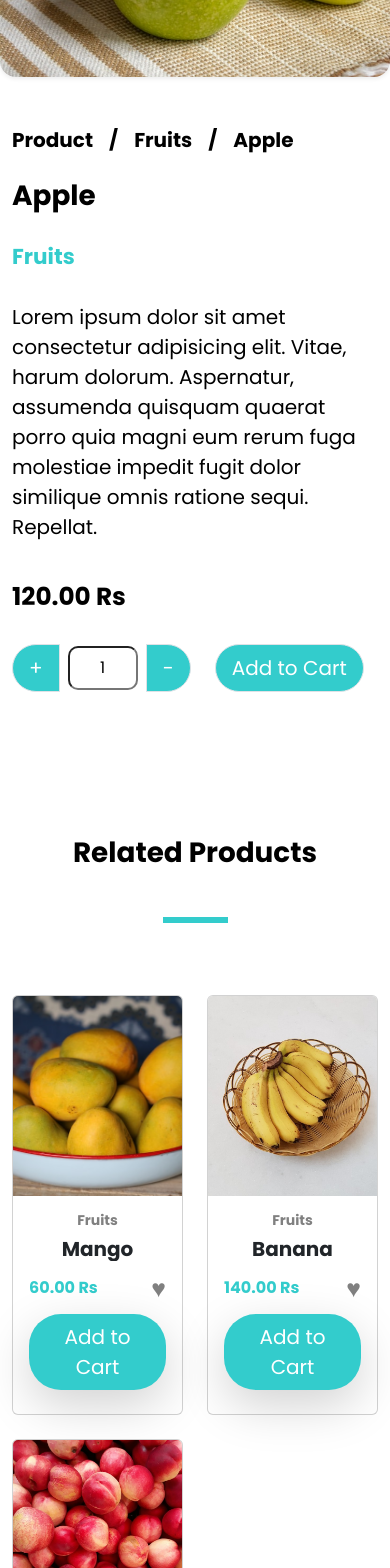
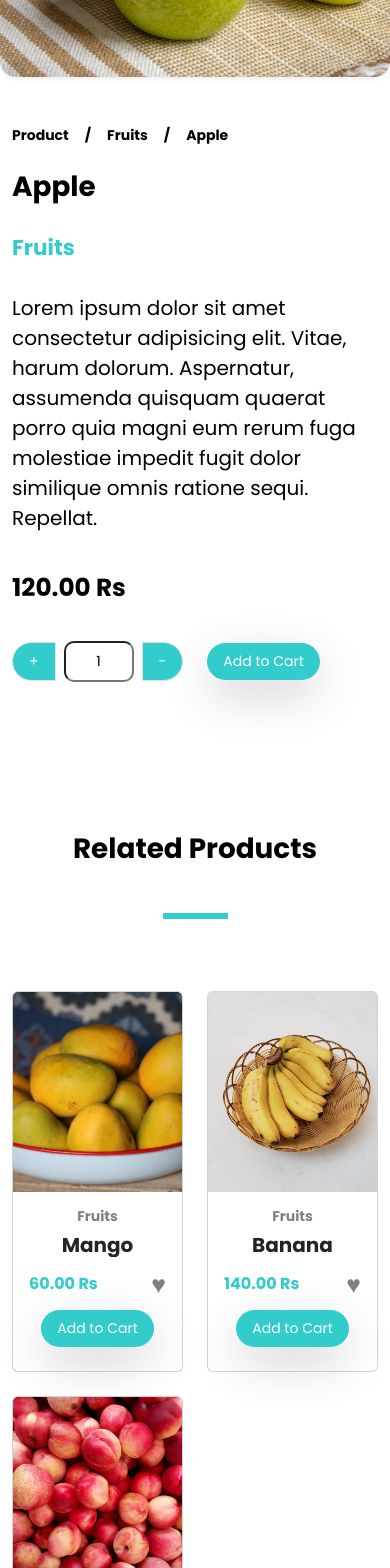
Before and after one commit to AbdullahYounasDev/My-Mart, a React (Vite) app: page /My-Mart/Product/Apple/1 in a window 390 px wide. Shown: the part 340-1908 px from the top of the page. Built offline with nearby package versions, Linux system fonts and the light colour scheme.

Commit message:
Adding Responsive Ness

```diff
--- /dev/null
+++ b/src/components/AddToCart/AddtoCart.jsx
@@ -0,0 +1,14 @@
+import React from "react";
+import "../../index.css";
+
+const AddtoCart = () => {
+  return (
+    <>
+      <button className="fs-14 rounded-5 border-0 p-2 px-sm-4 px-3  text-white text-center main-btn fs-5 shadow-lg my-2 d-flex align-items-center justify-content-center">
+        Add to Cart
+      </button>
+    </>
+  );
+};
+
+export default AddtoCart;
--- a/src/components/Categories/SingleCategorie.jsx
+++ b/src/components/Categories/SingleCategorie.jsx
@@ -2,6 +2,7 @@ import React, { useState } from "react";
 import { Link, useParams } from "react-router-dom";
 import Categorie from "./Categorie";
 import Product from "../Products/Product";
+import AddtoCart from "../AddToCart/AddtoCart";
 
 const SingleCategorie = () => {
   const { categorieName } = useParams();
@@ -65,7 +66,14 @@ const SingleCategorie = () => {
                     >
                       {mapProduct.categorie}
                     </h3>
-                    <h2 className="fs-4 text-center p-0 fw-semibold">
+                    <h2
+                      className="fs-4 text-center p-0 fw-semibold"
+                      style={{
+                        whiteSpace: "nowrap",
+                        overflow: "hidden",
+                        textOverflow: "ellipsis",
+                      }}
+                    >
                       {mapProduct.heading}
                     </h2>
                     <div className="d-flex justify-content-between align-items-center w-100">
@@ -86,9 +94,7 @@ const SingleCategorie = () => {
                         </div>
                       </div>
                     </div>
-                    <button className="rounded-5 border-0 p-2 px-4 text-white text-center main-btn fs-5 shadow-lg my-2 d-flex align-items-center justify-content-center">
-                      Add to Cart
-                    </button>
+                    <AddtoCart />
                   </div>
                 </div>
               </Link>
--- a/src/components/Products/FeatProducts.jsx
+++ b/src/components/Products/FeatProducts.jsx
@@ -1,6 +1,7 @@
 import React, { useState } from "react";
 import { Link } from "react-router-dom";
 import Product from "./Product";
+import AddtoCart from "../AddToCart/AddtoCart";
 
 const FeatProducts = () => {
   const [AddProd, setAddProd] = useState(Product);
@@ -42,9 +43,9 @@ const FeatProducts = () => {
                     <h2
                       className="fs-5 fw-semibold text-center p-0"
                       style={{
+                        whiteSpace: "nowrap",
+                        overflow: "hidden",
                         textOverflow: "ellipsis",
-                        overflow: "hidden",
-                        whiteSpace: "nowrap",
                       }}
                     >
                       {mapProduct.heading}
@@ -70,9 +71,7 @@ const FeatProducts = () => {
                         </div>
                       </div>
                     </div>
-                    <button className="rounded-5 border-0 p-2 px-4 text-white text-center main-btn fs-5 shadow-lg my-2 d-flex align-items-center justify-content-center">
-                      Add to Cart
-                    </button>
+                    <AddtoCart />
                   </div>
                 </div>
               </Link>
--- a/src/components/Products/Products.jsx
+++ b/src/components/Products/Products.jsx
@@ -1,6 +1,7 @@
 import React, { useState } from "react";
 import { Link } from "react-router-dom";
 import Product from "./Product";
+import AddtoCart from "../AddToCart/AddtoCart";
 const Products = () => {
   const [AddProd, setAddProd] = useState(Product);
   // Add to Whish List
@@ -64,9 +65,9 @@ const Products = () => {
                     <h2
                       className="fs-5 text-center p-0 fw-semibold"
                       style={{
+                        whiteSpace: "nowrap",
+                        overflow: "hidden",
                         textOverflow: "ellipsis",
-                        overflow: "hidden",
-                        whiteSpace: "nowrap",
                       }}
                     >
                       {mapProduct.heading}
@@ -93,9 +94,7 @@ const Products = () => {
                         </div>
                       </div>
                     </div>
-                    <button className="rounded-5 border-0 p-2 px-4 text-white text-center main-btn fs-5 shadow-lg my-2 d-flex align-items-center justify-content-center">
-                      Add to Cart
-                    </button>
+                    <AddtoCart />
                   </div>
                 </div>
               </Link>
--- a/src/components/Products/SingleProductComp/CatRelProd.jsx
+++ b/src/components/Products/SingleProductComp/CatRelProd.jsx
@@ -2,6 +2,7 @@ import React, { useState } from "react";
 import Product from "../Product";
 import Categorie from "../../Categories/Categorie";
 import { Link } from "react-router-dom";
+import AddtoCart from "../../AddToCart/AddtoCart";
 
 const CatRelProd = ({ productId, productName }) => {
   // if routes cant match then return null
@@ -73,9 +74,9 @@ const CatRelProd = ({ productId, productName }) => {
                     <h2
                       className="fs-5 text-center p-0 fw-semibold"
                       style={{
+                        whiteSpace: "nowrap",
+                        overflow: "hidden",
                         textOverflow: "ellipsis",
-                        overflow: "hidden",
-                        whiteSpace: "nowrap",
                       }}
                     >
                       {mapProduct.heading}
@@ -98,9 +99,7 @@ const CatRelProd = ({ productId, productName }) => {
                         </div>
                       </div>
                     </div>
-                    <button className="rounded-5 border-0 p-2 px-4 text-white text-center main-btn fs-5 shadow-lg my-2 d-flex align-items-center justify-content-center">
-                      Add to Cart
-                    </button>
+                    <AddtoCart />
                   </div>
                 </div>
               </Link>
--- a/src/components/Products/SingleProductComp/ProductDetails.jsx
+++ b/src/components/Products/SingleProductComp/ProductDetails.jsx
@@ -2,6 +2,7 @@ import React, { useState } from "react";
 import { Link } from "react-router-dom";
 import Product from "../Product";
 import PageNotFound from "../../Page Not Found/PageNotFound";
+import AddtoCart from "../../AddToCart/AddtoCart";
 
 const ProductDetails = ({ productId, productName }) => {
   // if routes cant match then return null
@@ -42,7 +43,7 @@ const ProductDetails = ({ productId, productName }) => {
       className="d-flex flex-column gap-4 justify-content-center"
       style={{ height: "100%" }}
     >
-      <div className="d-flex fs-5 fw-bold text-black gap-3 ">
+      <div className="d-flex fs-14 fw-bold text-black gap-3 ">
         <Link
           style={{ textDecoration: "none" }}
           className="text-black"
@@ -74,28 +75,26 @@ const ProductDetails = ({ productId, productName }) => {
       <div className="d-flex flex-wrap gap-4">
         <div className="d-flex justify-content-center align-items-center gap-2">
           <button
-            className="rounded-start-pill border py-2 px-3 text-white main-btn fs-5"
+            className="fs-14 rounded-start-pill border py-2 px-3 text-white main-btn fs-5"
             onClick={incAmount}
           >
             +
           </button>
           <input
             type="input"
-            className=" px-2 py-2 m-0 text-center"
+            className=" px-2 py-2 m-0 text-center fs-14"
             value={amount}
             style={{ width: "70px", outline: "none", borderRadius: "10px" }}
             readOnly
           />
           <button
-            className="rounded-end-pill border py-2 px-3 text-white main-btn fs-5"
+            className="fs-14 rounded-end-pill border py-2 px-3 text-white main-btn fs-5"
             onClick={DecAmount}
           >
             -
           </button>
         </div>
-        <button className="rounded-5 border py-2 px-3 text-white main-btn fs-5">
-          Add to Cart
-        </button>
+        <AddtoCart />
       </div>
     </div>
   );
--- a/src/index.css
+++ b/src/index.css
@@ -24,4 +24,7 @@
   .sub-whish-list {
     width: 100% !important;
   }
+  .fs-14 {
+    font-size: 14px !important;
+  }
 }
```
